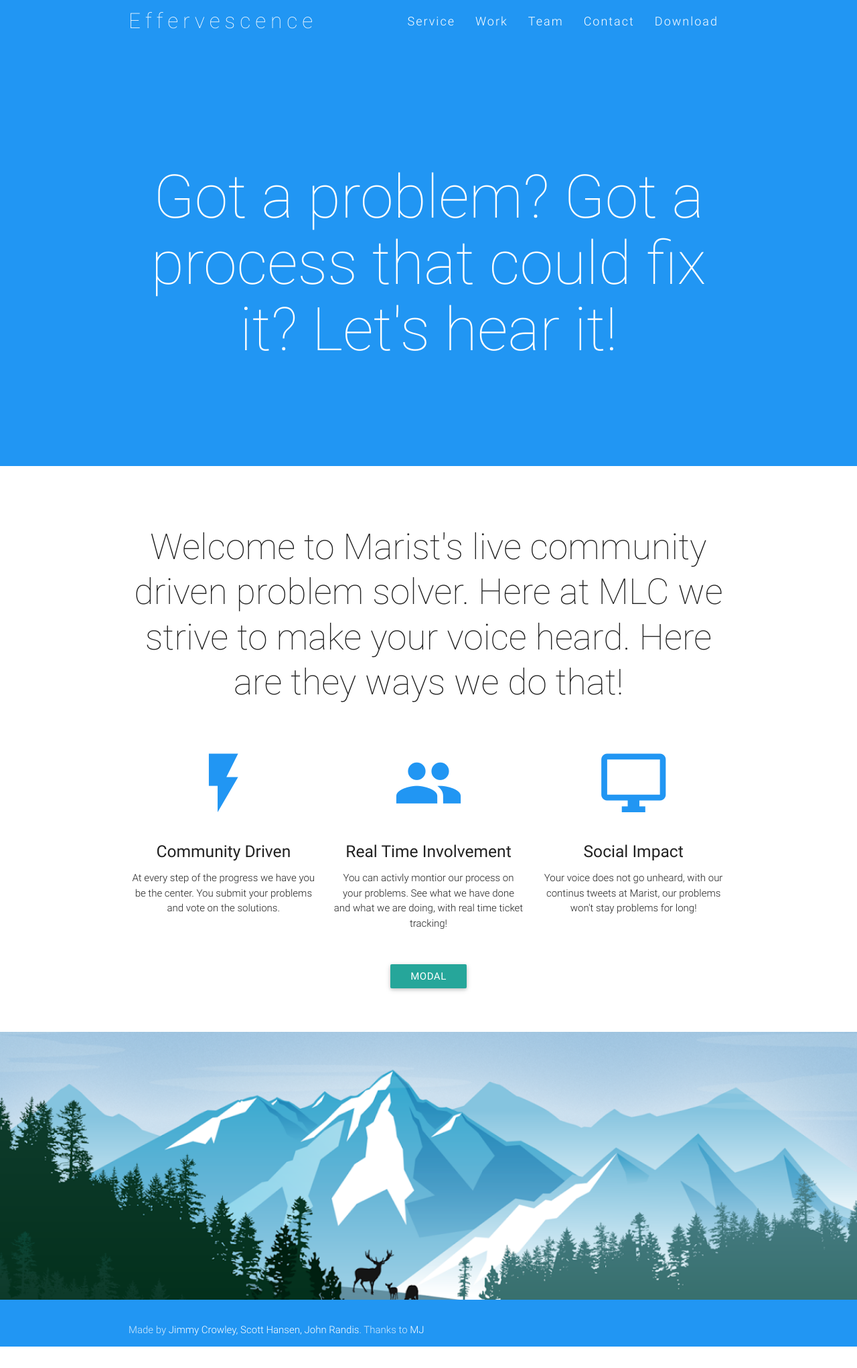
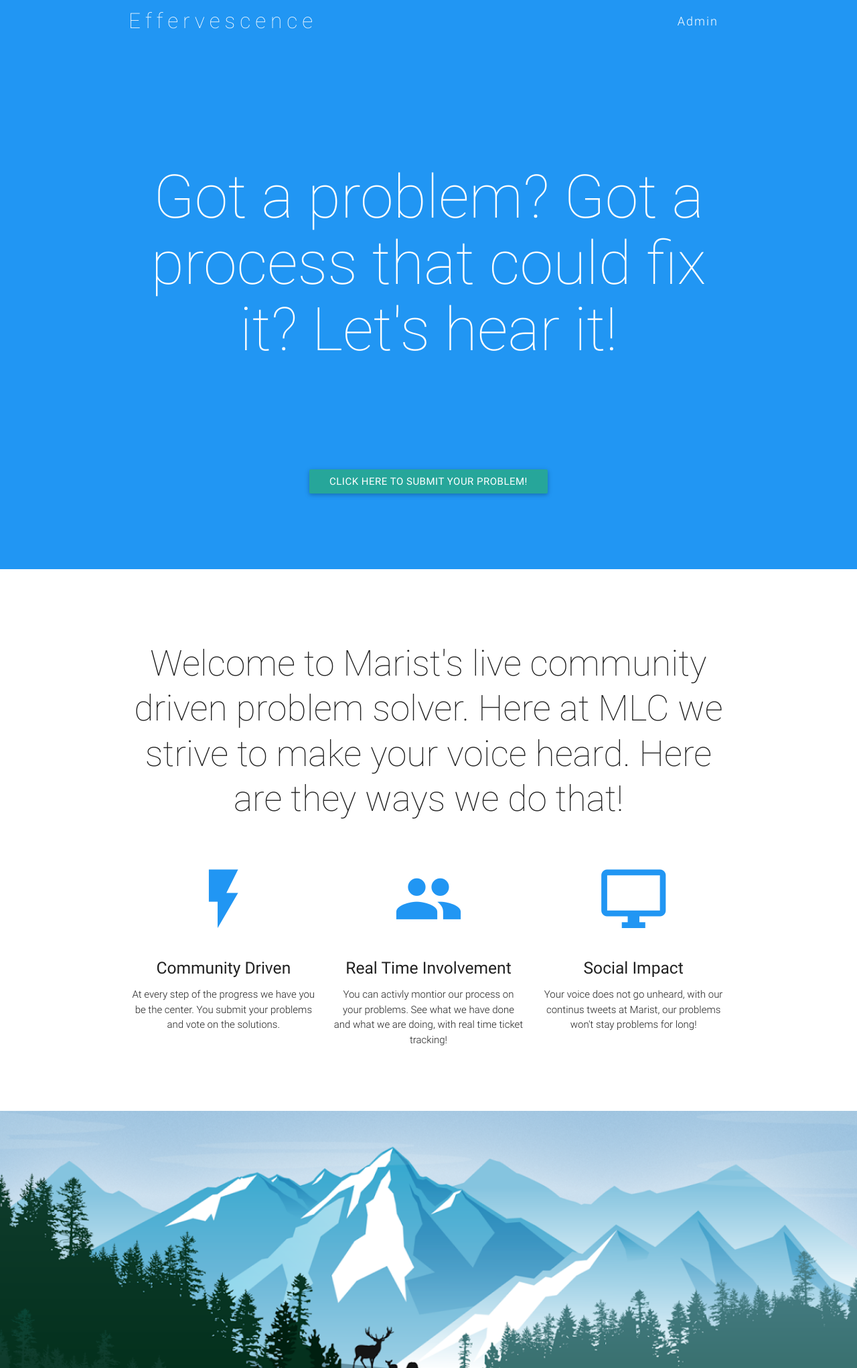
Before and after one commit to Scott123180/Hackathon2017, a PHP site: page / in a window 1280 px wide. Shown: the top 2043 px of the page at 67% size. Before the commit the page ends 2011 px from the top, so only its background shows below. Run offline with PHP 8.4, Linux system fonts and the light colour scheme.

Commit message:
made a nice ass form

```diff
--- a/css/style.css
+++ b/css/style.css
@@ -263,3 +263,6 @@ nav a.button-collapse {
 footer.page-footer {
     margin-top: 0px !important;
 }
+#modal1{
+    background-color: #3366ff;
+}
--- a/index.html
+++ b/index.html
@@ -9,6 +9,8 @@
     <!-- CSS  -->
     <link href="min/plugin-min.css" type="text/css" rel="stylesheet">
     <link href="min/custom-min.css" type="text/css" rel="stylesheet" >
+    <link href="css/style.css" type="text/css" rel="stylesheet" >
+
 </head>
 <body id="top" class="scrollspy">
 
@@ -28,18 +30,11 @@
             <div class="nav-wrapper">
             <a href="#" id="logo-container" class="brand-logo">Effervescence</a>
                 <ul class="right hide-on-med-and-down">
-                    <li><a href="#intro">Service</a></li>
-                    <li><a href="#work">Work</a></li>
-                    <li><a href="#team">Team</a></li>
-                    <li><a href="#contact">Contact</a></li>
-                    <li><a href="https://github.com/joashp/material-design-template" target="_blank">Download</a></li>
+                    <li><a href='admin.php' target="_blank">Admin</a></li>
                 </ul>
                 <ul id="nav-mobile" class="side-nav">
-                    <li><a href="#intro">Service</a></li>
-                    <li><a href="#work">Work</a></li>
-                    <li><a href="#team">Team</a></li>
-                    <li><a href="#contact">Contact</a></li>
-                    <li><a href="https://github.com/joashp/material-design-template" target="_blank">Download</a></li>
+
+                    <li><a href='admin.php' target="_blank">Admin</a></li>
                 </ul>
             <a href="#" data-activates="nav-mobile" class="button-collapse"><i class="mdi-navigation-menu"></i></a>
             </div>
@@ -53,6 +48,12 @@
         <h1 class="text_h center header cd-headline letters type">
             <span>Got a problem? Got a process that could fix it? Let's hear it!</span>
         </h1>
+        <div class="row center">
+                <button data-target="modal1" class="btn modal-trigger" id= "myButton">Click Here to Submit Your Problem!</button>
+                <br></br>
+                <br></br>
+                <br></br>
+        </div>
     </div>
 </div>
 
@@ -89,17 +90,35 @@
     </div>
 </div>
 
-<div class="row center">
-    <button data-target="modal1" class="btn modal-trigger">Modal</button>
-</div>
 <!-- Modal Structure -->
 <div id="modal1" class="modal modal-fixed-footer">
     <div class="modal-content">
-        <h4>Modal Header</h4>
-        <p>A bunch of text</p>
-    </div>
-    <div class="modal-footer">
-        <a href="#!" class="modal-action modal-close waves-effect waves-green btn-flat ">Agree</a>
+        <div class="col l6 s12">
+                <form class="col s12" action="contact.php" method="post">
+                    <div class="row">
+                        <div class="input-field col s6">
+                            <i class="mdi-action-account-circle prefix white-text"></i>
+                            <input id="icon_prefix" name="name" type="text" class="validate white-text">
+                            <label for="icon_prefix" class="white-text">Subject</label>
+                        </div>
+                        <div class="input-field col s12">
+                            <i class="mdi-editor-mode-edit prefix white-text"></i>
+                            <textarea id="icon_prefix1" name="message" class="materialize-textarea white-text"></textarea>
+                            <label for="icon_prefix1" class="white-text">Got a Problem?</label>
+                        </div>
+                        <div class="input-field col s12">
+                            <i class="mdi-editor-mode-edit prefix white-text"></i>
+                            <textarea id="icon_prefix2" name="message" class="materialize-textarea white-text"></textarea>
+                            <label for="icon_prefix2" class="white-text">Got a Solution?</label>
+                        </div>
+                        <div class="col offset-s7 s5">
+                            <button class="btn waves-effect waves-light red darken-1" type="submit">Submit
+                                <i class="mdi-content-send right white-text"></i>
+                            </button>
+                        </div>
+                    </div>
+                </form>
+            </div>
     </div>
 </div>
 <br><br>
```
